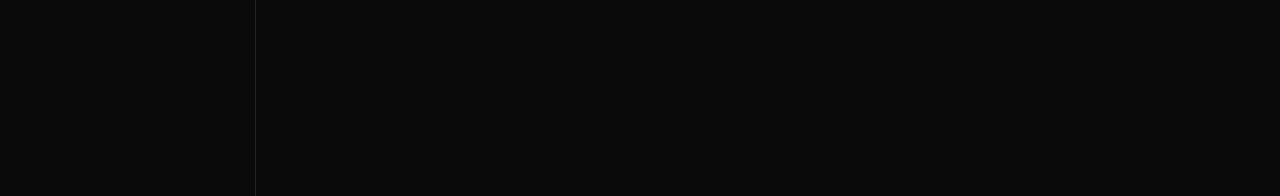
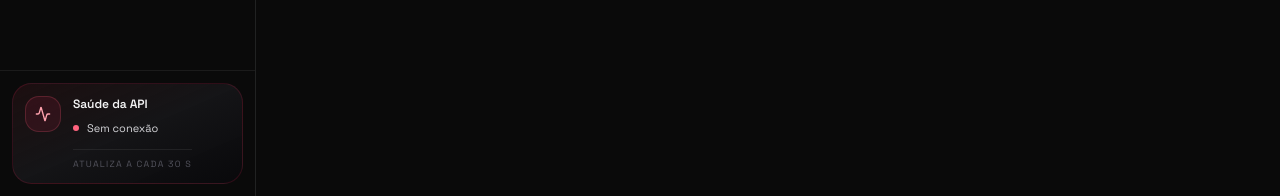
Before and after one commit to EquipiadaLab/Pent.IA, a React (Vite) app in the folder client/: page / in a window 1280 px wide. Shown: the part 604-800 px from the top of the page. Built offline with nearby package versions, Linux system fonts and the light colour scheme; no server answers.

Commit message:
front sem back dnv

```diff
--- a/client/src/components/sidebar.tsx
+++ b/client/src/components/sidebar.tsx
@@ -1,8 +1,15 @@
-import { FileSearchCorner, History, KeyRound, LayoutDashboard, Shield, ShieldCheck } from "lucide-react";
+import { api } from "@/lib/api";
+import { useQuery } from "@tanstack/react-query";
+import { Activity, FileSearchCorner, History, KeyRound, LayoutDashboard, Shield, ShieldCheck } from "lucide-react";
 import { useEffect, useState } from "react";
-import { Sidebar, SidebarContent, SidebarGroup, SidebarGroupContent, SidebarGroupLabel, SidebarHeader, SidebarMenu, SidebarMenuButton, SidebarMenuItem } from "./ui/sidebar";
+import { Sidebar, SidebarContent, SidebarFooter, SidebarGroup, SidebarGroupContent, SidebarGroupLabel, SidebarHeader, SidebarMenu, SidebarMenuButton, SidebarMenuItem } from "./ui/sidebar";
 
 import { useUrlStore } from "@/stores/url.store";
+
+interface ApiHealth {
+    status: "ok" | "degraded";
+    version: string;
+}
 
 const items = [
     {
@@ -35,6 +42,30 @@ const items = [
 export default function AppSidebar() {
     const [hashValue, setHashValue] = useState(window.location.hash);
     const setCurrentUrl = useUrlStore((state) => state.setCurrentUrl);
+    const apiHealthQuery = useQuery({
+        queryKey: ["api-health"],
+        queryFn: async () => (await api.get<ApiHealth>("/status")).data,
+        refetchInterval: 30_000,
+    });
+
+    const apiStatus = apiHealthQuery.isError
+        ? apiHealthQuery.data
+            ? "Falha ao atualizar"
+            : "Sem conexão"
+        : apiHealthQuery.data?.status === "degraded"
+            ? "Degradada"
+            : apiHealthQuery.data
+                ? "Operacional"
+                : "Verificando...";
+    const apiStatusColor = apiHealthQuery.isError
+        ? apiHealthQuery.data
+            ? "bg-amber-400"
+            : "bg-rose-400"
+        : apiHealthQuery.data?.status === "degraded"
+            ? "bg-amber-400"
+            : apiHealthQuery.data
+                ? "bg-emerald-400"
+                : "bg-zinc-500";
 
     useEffect(() => {
         setCurrentUrl(window.location.hash, items.find(item => item.url === window.location.hash)?.title || "Campanha");
@@ -98,6 +129,39 @@ export default function AppSidebar() {
                     </SidebarGroupContent>
                 </SidebarGroup>
             </SidebarContent>
+            <SidebarFooter className="border-t border-white/[0.07] bg-background p-3 group-data-[collapsible=icon]:p-1">
+                <div
+                    title={`Status da API: ${apiStatus}`}
+                    className="relative overflow-hidden rounded-xl border border-rose-500/15 bg-gradient-to-br from-rose-500/[0.08] via-zinc-900/80 to-zinc-950 p-3 group-data-[collapsible=icon]:border-transparent group-data-[collapsible=icon]:bg-transparent group-data-[collapsible=icon]:p-0"
+                >
+                    <div className="flex items-start gap-3 group-data-[collapsible=icon]:justify-center">
+                        <span className="grid size-9 shrink-0 place-items-center rounded-lg border border-rose-400/20 bg-rose-500/10 text-rose-300">
+                            <Activity className="size-4" />
+                        </span>
+                        <div className="min-w-0 group-data-[collapsible=icon]:hidden">
+                            <p className="text-xs font-semibold text-zinc-100">
+                                Saúde da API
+                            </p>
+                            <div className="mt-2 flex items-center gap-2">
+                                <span className={`size-1.5 shrink-0 rounded-full ${apiStatusColor}`} />
+                                <span className="truncate text-[11px] text-zinc-300">
+                                    {apiStatus}
+                                </span>
+                            </div>
+                            <div className="mt-3 flex items-center justify-between gap-2 border-t border-white/[0.07] pt-2">
+                                <span className="text-[9px] uppercase tracking-[0.14em] text-zinc-600">
+                                    Atualiza a cada 30 s
+                                </span>
+                                {apiHealthQuery.data && (
+                                    <span className="font-mono text-[9px] text-zinc-600">
+                                        v{apiHealthQuery.data.version}
+                                    </span>
+                                )}
+                            </div>
+                        </div>
+                    </div>
+                </div>
+            </SidebarFooter>
         </Sidebar>
     );
 }
```
